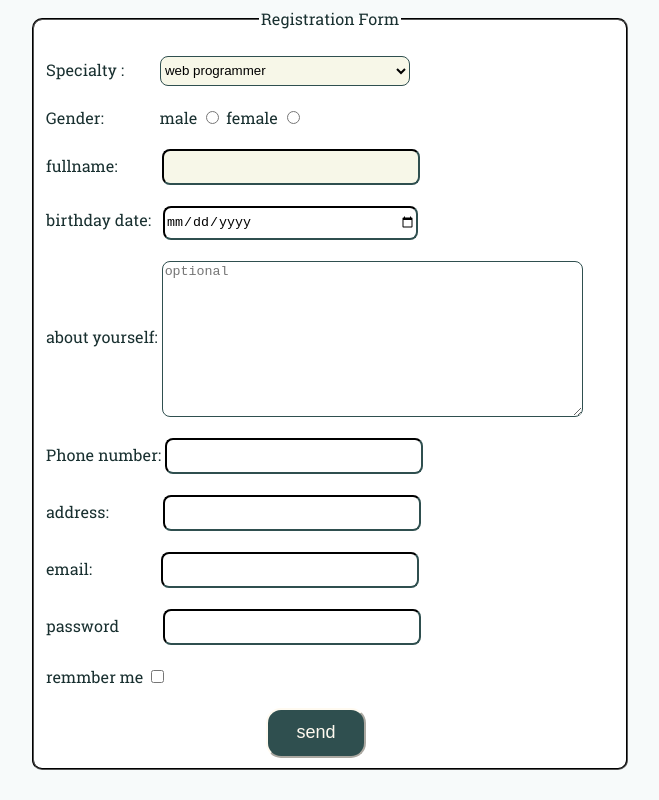
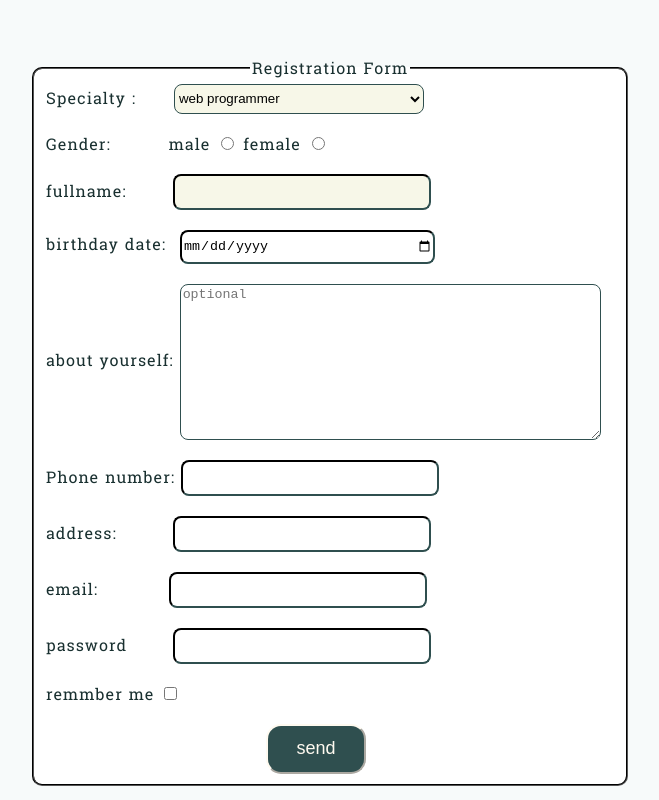
Before and after one commit to shirin-nazari/form, a plain HTML site: page font/index.html in a window 1280 px wide. Shown: the whole page, without its empty margins (328-987 px from the left). Drawn offline with Linux system fonts and the light colour scheme; files whose address does not match are found by name.

Commit message:
upadate css and html

```diff
--- a/font/style.css
+++ b/font/style.css
@@ -1,10 +1,15 @@
 .form-main{
+    margin-top: 50px;
+    display: block;
     width: 600px;
     display: inline-block;
 margin-left: 350px;
 margin-right: 250px;
 font-family:RobotoSlab-Regular;
 color: rgb(25, 48, 48);
+letter-spacing: 1px;
+word-spacing: 1px;
+line-height: 20px;
 }
 @font-face{
     font-family: RobotoSlab-Regular;
```
Also changed, not shown: font/index.html (+1 -1 lines).
